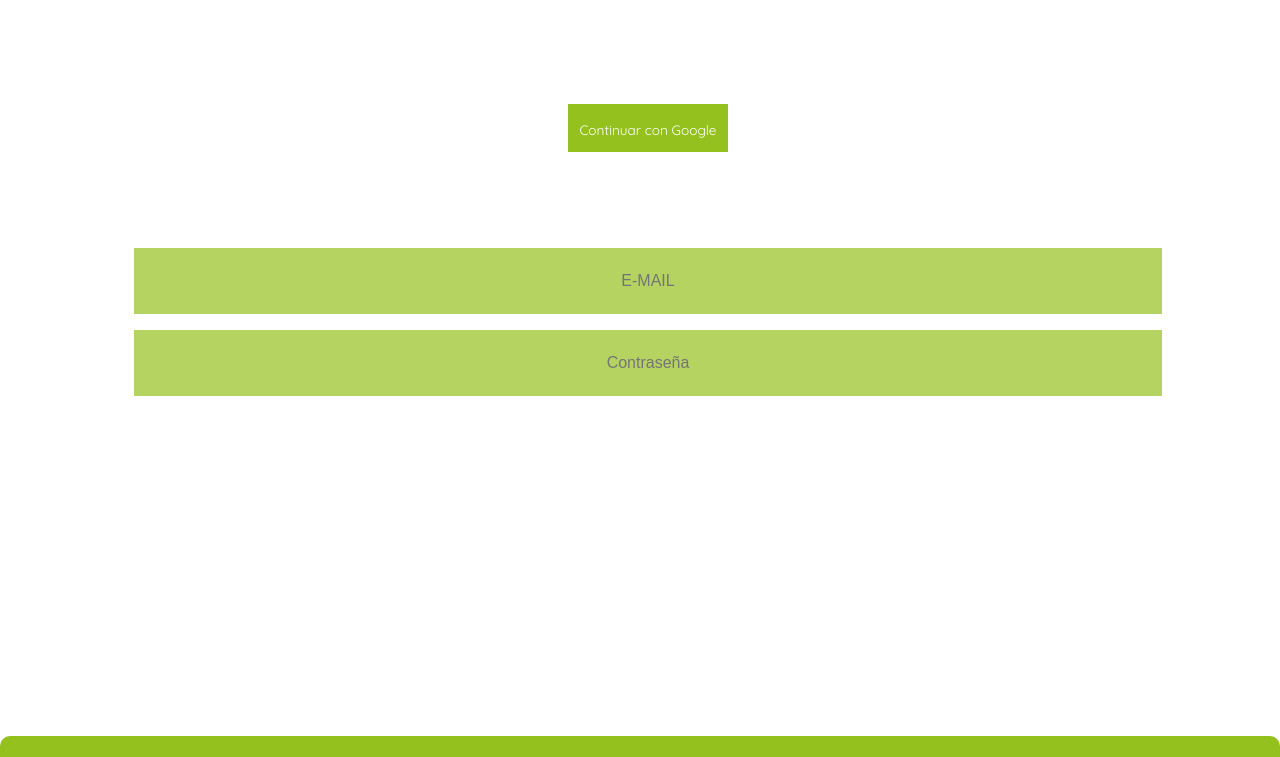
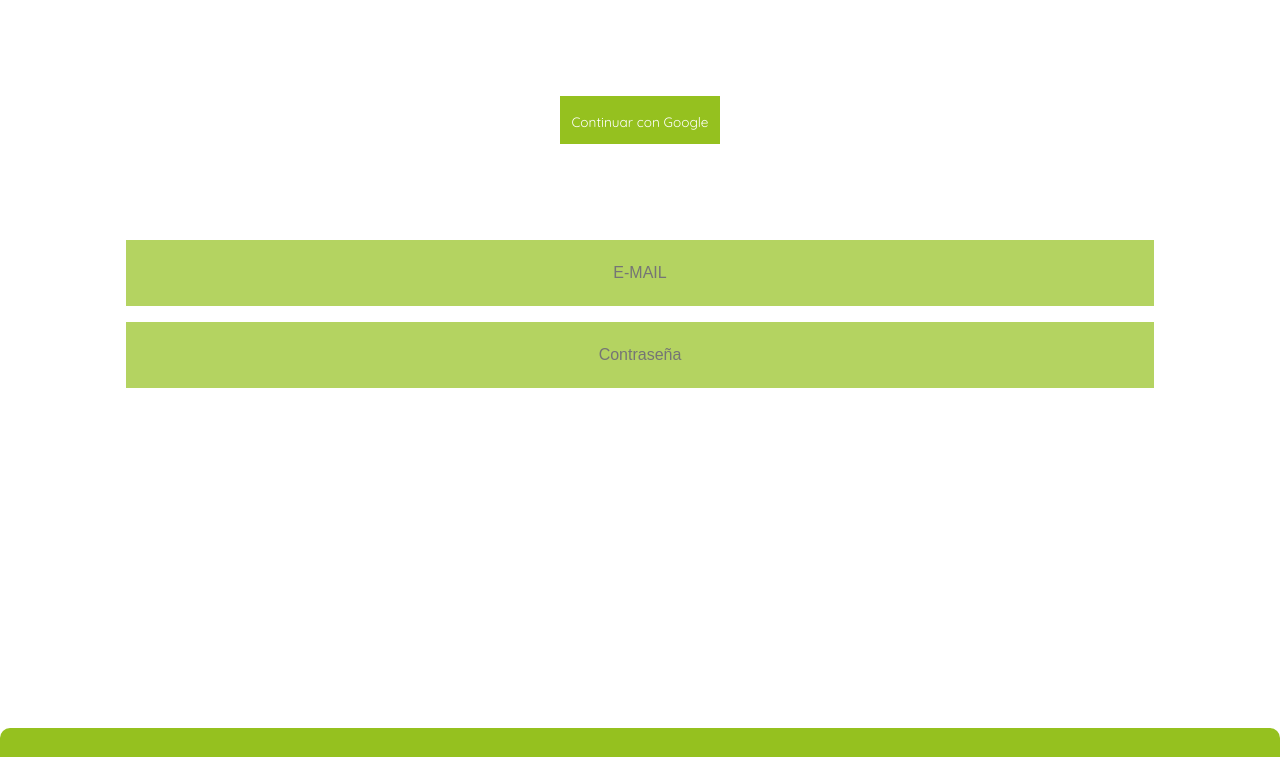
Before and after one commit to dzapatero-ifp/test, a plain HTML site: page datos.html in a window 1280 px wide. Shown: the part 80-837 px from the top of the page. Drawn offline with Linux system fonts and the light colour scheme.

Commit message:
Add files via upload

```diff
--- a/css/datos.css
+++ b/css/datos.css
@@ -1,5 +1,13 @@
+html{
+  width: 100vw;
+  height: 100vh;
+  overflow: hidden;
+}
+
 body {
   width:100%;
+  overflow-x: hidden;
+  margin: 0;
 }
 .contenedor {
   display: flex;
```
